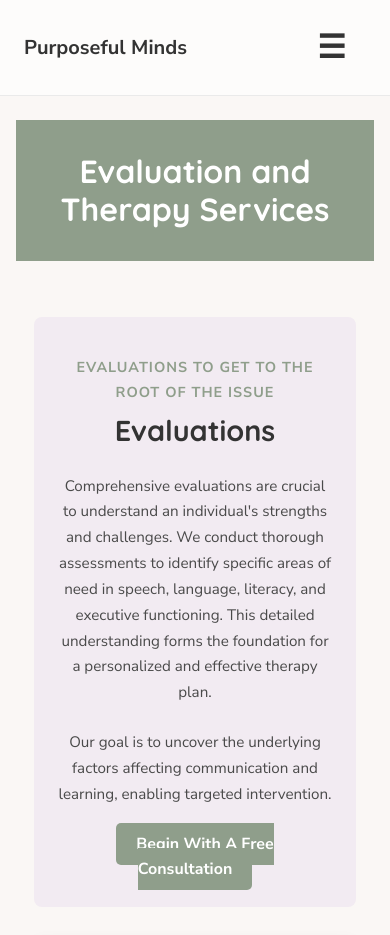
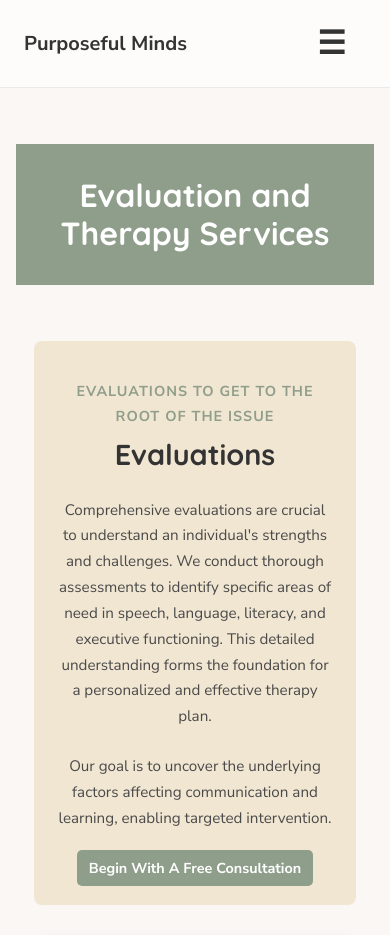
Before and after one commit to asimak4/julia_purposeful_minds, a React (Create React App) app: page /services in a window 390 px wide. Shown: the top 935 px of the page. Built offline with nearby package versions, Linux system fonts and the light colour scheme.

Commit message:
changing some colors and nav bar sticky

```diff
--- a/src/components/Layout.module.css
+++ b/src/components/Layout.module.css
@@ -13,7 +13,11 @@
   justify-content: space-between;
   align-items: center;
   border-bottom: 1px solid #EAEAEA; /* NEW: Subtle border */
-  position: relative; /* For positioning mobile menu */
+  position: sticky; /* Changed from relative */
+  top: 0; /* Make it stick to the top */
+  width: 100%; /* Ensure full width */
+  z-index: 1020; /* Ensure it's above other content */
+  box-sizing: border-box; /* Add this to include padding/border in width calculation */
 }
 
 .logoLink {
@@ -75,7 +79,7 @@
 }
 
 .mainContent {
-  padding: 2rem;
+  padding: 4.5rem 2rem 2rem; /* Adjusted top padding for sticky header */
   flex-grow: 1;
   background-color: #FAF7F5; /* Ensuring main content also has the base background */
 }
@@ -102,7 +106,15 @@
 /* Medium screens and down (e.g., tablets and mobiles) */
 @media (max-width: 768px) {
   .header {
-    padding: 1rem 1.5rem;
+    padding: 0.75rem 1.5rem; /* Slightly reduce padding for mobile to reduce height */
+    /* position: sticky; top: 0; z-index: 1020; width: 100%; are inherited */
+  }
+
+  .mainContent {
+    /* Adjust top padding for mobile if header height changes significantly */
+    /* Current mobile header padding is 0.75rem top/bottom. Logo is 1.5rem or 1.25rem. */
+    /* So, height is ~ (0.75+0.75+1.25) = 2.75rem. Let's use 3.5rem padding. */
+    padding: 3.5rem 1.5rem 1.5rem; /* Adjusted for mobile header height */
   }
 
   .navWrapper {
@@ -178,7 +190,10 @@
     font-size: 1.25rem;
   }
   .mainContent {
-    padding: 1.5rem 1rem;
+    /* padding: 1.5rem 1rem; Original padding */
+    /* Mobile header padding 0.75rem top/bottom, logo 1.25rem. Height approx 2.75rem */
+    /* Re-adjusting based on 0.75rem header padding. */
+    padding: 3.5rem 1rem 1rem; /* Adjusted top padding for sticky header on small screens */
   }
   .footer {
     padding: 1.5rem 1rem;
--- a/src/pages/HomePage.module.css
+++ b/src/pages/HomePage.module.css
@@ -18,7 +18,7 @@
 }
 
 .heroOverlay {
-  background-color: #F2EBF2; /* Light Lavender/Pink from our palette */
+  background-color: #f1e6d2; /* Light Lavender/Pink from our palette */
   padding: 2.5rem 3rem; /* Generous padding inside the box */
   border-radius: 8px;
   max-width: 550px; /* Max width of the text box */
@@ -446,7 +446,7 @@
 /* Testimonials Section Styles */
 .testimonialsSection {
   padding: 3rem 5%;
-  background-color: #F2EBF2; /* Using the Light Lavender/Pink for a soft background */
+  background-color: #f1e6d2; /* Using the Light Lavender/Pink for a soft background */
   /* Or keep #FAF7F5 and style items individually */
 }
 
--- a/src/pages/ServicesPage.module.css
+++ b/src/pages/ServicesPage.module.css
@@ -35,12 +35,12 @@
 }
 
 .columnText.pinkBg {
-  background-color: #F2EBF2; /* Light Lavender/Pink */
+  background-color: #f1e6d2; /* Light Lavender/Pink */
 }
 
 /* Modifier for text on the left, image on the right */
 .textLeftPinkBg .columnText {
-  background-color: #F2EBF2; /* Light Lavender/Pink */
+  background-color: #f1e6d2; /* Light Lavender/Pink */
   /* order: 1; */ /* Default order */
 }
 .textLeftPinkBg .columnImage {
@@ -53,7 +53,7 @@
 }
 .imageLeftPinkBg .columnText {
   order: 2;
-  background-color: #F2EBF2; /* Light Lavender/Pink */
+  background-color: #f1e6d2; /* Light Lavender/Pink */
 }
 
 /* Modifier for image on the left, text on the right (default/no background on text) */
@@ -117,6 +117,9 @@
 .serviceCtaButton {
   margin-top: 1rem;
   font-size: 1rem;
+  /* Ensuring it inherits text-align: center from .button-style or parent if needed */
+  /* It might be beneficial for this button to be slightly wider by default on larger screens if text is long */
+  /* padding-left: 25px; padding-right: 25px; */ /* Example if more default padding was desired */
 }
 
 .columnImage img {
@@ -150,6 +153,11 @@
   .columnText h2 {
     font-size: 2rem;
   }
+
+  .serviceCtaButton {
+    padding-left: 15px; /* Reduced padding for tablet */
+    padding-right: 15px;
+  }
 }
 
 @media (max-width: 576px) { /* Mobile */
@@ -170,4 +178,10 @@
   .columnText p, .columnText .listItem {
     font-size: 0.95rem;
   }
+
+  .serviceCtaButton {
+    font-size: 0.9rem; /* Slightly smaller font */
+    padding: 8px 12px; /* Further reduced padding for mobile */
+    /* white-space: normal; */ /* Allow wrapping if absolutely necessary, but try to avoid for buttons */
+  }
 }
```
